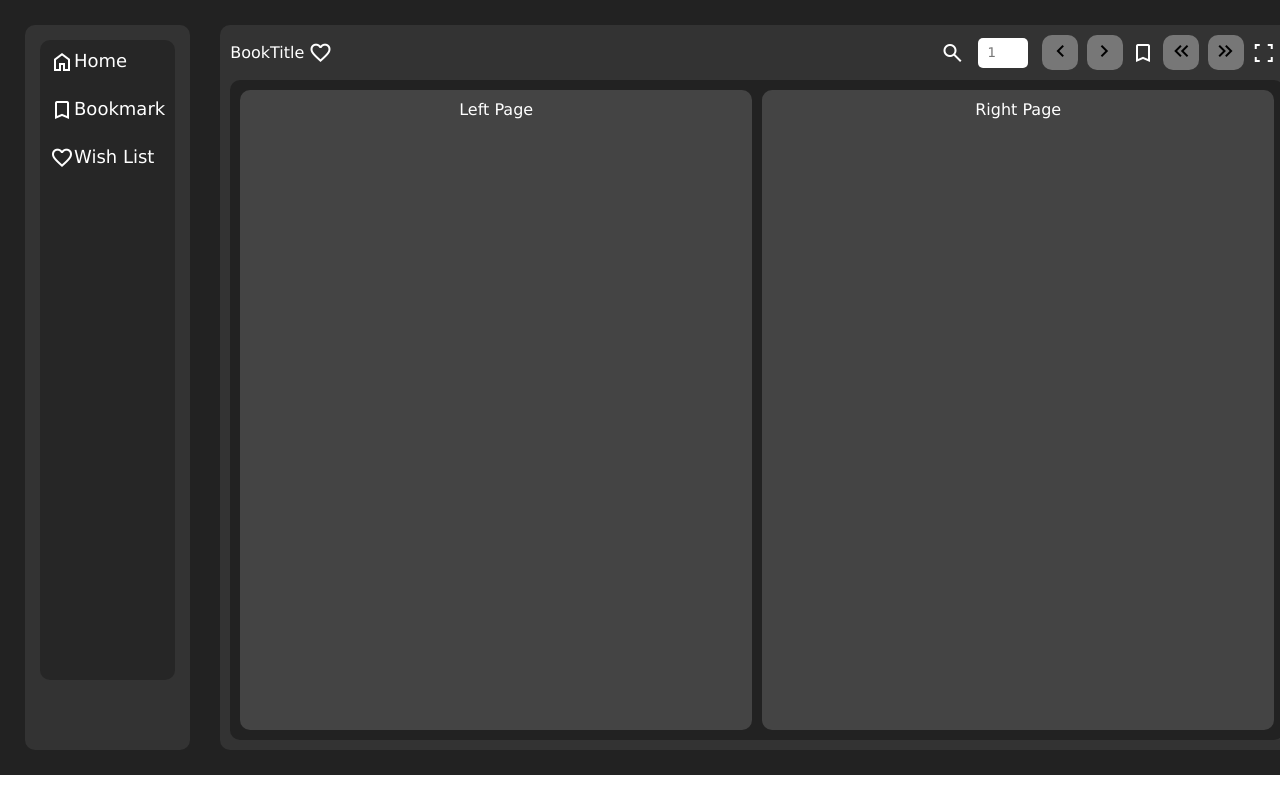
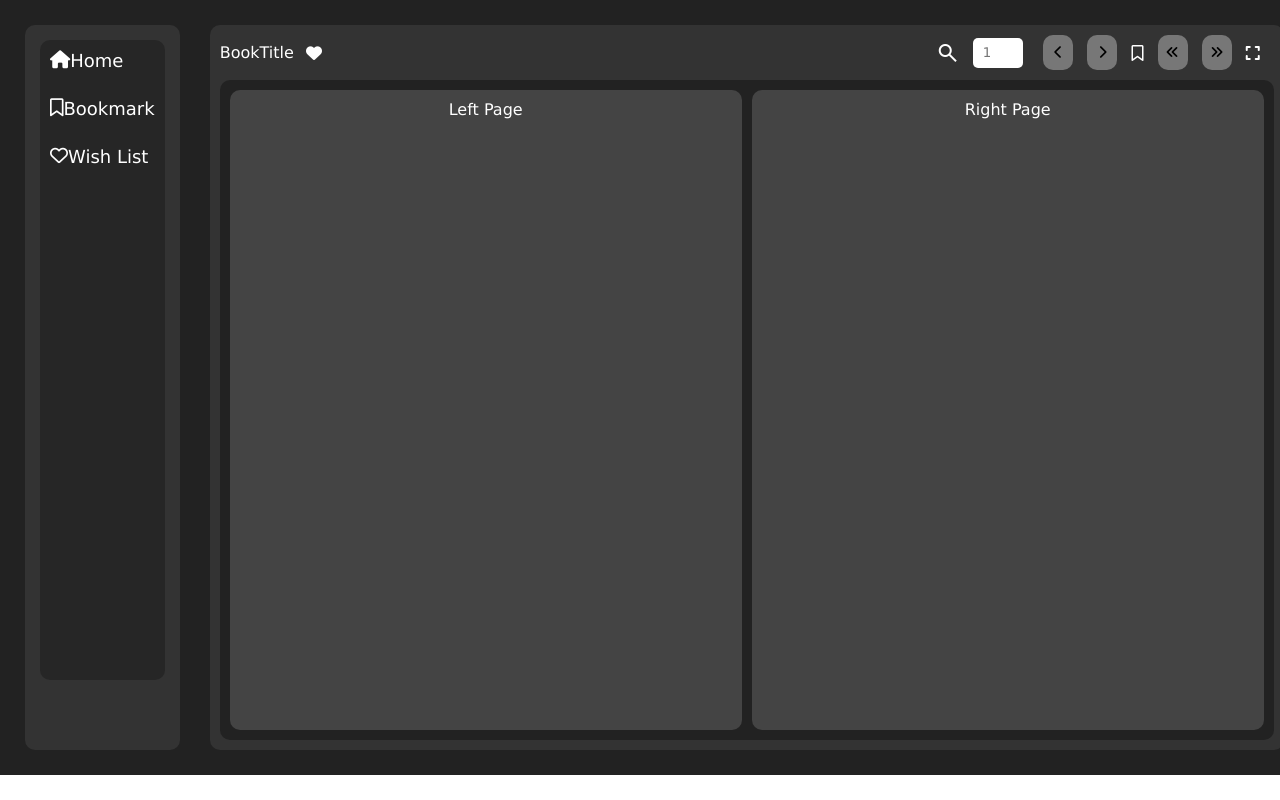
Before and after one commit to LinThitHtwe/BookLibraryReactFrontEndOnly, a React (Vite) app: page /read in a window 1280 px wide. Built offline with nearby package versions, Linux system fonts and the light colour scheme.

Commit message:
home data fetch and icon changes

```diff
--- a/index.html
+++ b/index.html
@@ -7,6 +7,11 @@
       rel="stylesheet"
       href="https://fonts.googleapis.com/css2?family=Material+Symbols+Outlined:opsz,wght,FILL,GRAD@24,400,0,0"
     />
+    <link
+      rel="stylesheet"
+      href="https://cdnjs.cloudflare.com/ajax/libs/font-awesome/6.4.2/css/all.min.css"
+    />
+
     <title>Book Library</title>
   </head>
   <body>
--- a/src/App.jsx
+++ b/src/App.jsx
@@ -5,9 +5,10 @@ import BookRead from "./pages/BookRead";
 import Login from "./pages/Login";
 import axios from "axios";
 
-axios.defaults.baseURL = "http://localhost:8000/";
-axios.defaults.withCredentials = true;
-
+axios.defaults.baseURL = "http://localhost:8080/";
+// axios.defaults.withCredentials = true;
+axios.defaults.headers.common["Cookie"] =
+  "j%3A%7B%22id%22%3A1%2C%22username%22%3A%22John%22%2C%22password%22%3A%22password%22%7D";
 function App() {
   return (
     <>
--- a/src/components/BookCard.jsx
+++ b/src/components/BookCard.jsx
@@ -1,16 +1,25 @@
 import React from "react";
+import useBooksFetch from "../hooks/useBooksFetch";
 
-const BookCard = () => {
+const BookCard = ({ fetchUrl }) => {
+  console.log("hihi");
+  const { data: bookData, isPending, error } = useBooksFetch(fetchUrl);
+
   return (
-    <div className="book-card">
-      <img
-        src="https://marketplace.canva.com/EAFersXpW3g/1/0/1003w/canva-blue-and-white-modern-business-book-cover-cfxNJXYre8I.jpg"
-        alt="Book Image"
-      />
-      <span>Title</span>
-      <span>Author</span>
-      <span>Catagories</span>
-    </div>
+    <>
+      {bookData &&
+        bookData.slice(1, 4).map((bd) => (
+          <div className="book-card" key={bd.book.id}>
+            <img
+              src="https://marketplace.canva.com/EAFersXpW3g/1/0/1003w/canva-blue-and-white-modern-business-book-cover-cfxNJXYre8I.jpg"
+              alt="Book Image"
+            />
+            <span>{bd.book.title}</span>
+            <span>{bd.author.name}</span>
+            <span>Categories</span>
+          </div>
+        ))}
+    </>
   );
 };
 
--- a/src/components/CardContainer.jsx
+++ b/src/components/CardContainer.jsx
@@ -1,9 +1,14 @@
-import React, { useState } from "react";
+import React, { useEffect, useState } from "react";
+import BookCard from "./BookCard";
+
+const showAllBookUrl = "api/v1/booksList";
 
 const CardContainer = () => {
-  const [bookData, setBookData] = useState(null);
-
-  return <div className="card-container"></div>;
+  return (
+    <div className="card-container">
+      <BookCard fetchUrl={showAllBookUrl} />
+    </div>
+  );
 };
 
 export default CardContainer;
--- a/src/components/LeftSidebar.jsx
+++ b/src/components/LeftSidebar.jsx
@@ -25,19 +25,18 @@ const LeftSidebar = () => {
     <div className="left-sidebar">
       <ul className="sidebar-content">
         <li className="sidebar-dropdown">
-          <span className="material-symbols-outlined">home</span>
+          <i class="fa-solid fa-house"></i>
           <a href="#">Home</a>
         </li>
         <li>
           <a className="sidebar-dropdown" onClick={bookmarkToggleClick}>
-            <span className="material-symbols-outlined">bookmark</span> Bookmark
+            <i class="fa-regular fa-bookmark"></i> Bookmark
           </a>
         </li>
         <li>{isBookmarkToggleOn && <BookmarksList />}</li>
         <li>
           <a className="sidebar-dropdown" onClick={wishToggleClick}>
-            <span className="material-symbols-outlined">favorite</span> Wish
-            List
+            <i class="fa-regular fa-heart"></i> Wish List
           </a>
         </li>
         <li>{isWishListToggleOn && <WishList />}</li>
--- a/src/components/SearchContainer.jsx
+++ b/src/components/SearchContainer.jsx
@@ -7,7 +7,7 @@ const SearchContainer = () => {
         <span class="material-symbols-outlined">search</span>
       </div>
 
-      <span className="material-symbols-outlined">dark_mode</span>
+      <i class="fa-solid fa-circle-half-stroke"></i>
     </div>
   );
 };
--- /dev/null
+++ b/src/hooks/useBooksFetch.jsx
@@ -0,0 +1,43 @@
+import axios from "axios";
+import { useEffect, useState } from "react";
+
+const useBooksFetch = (fetchURL) => {
+  console.log("fetch");
+  const [data, setData] = useState(null);
+  const [isPending, setIsPending] = useState(true);
+  const [error, setError] = useState(null);
+
+  useEffect(() => {
+    const fetchData = () => {
+      axios
+        .get("/api/v1/booksList")
+        .then((res) => {
+          if (!res.status === 200) {
+            throw new Error("Network response was not ok");
+          }
+          return res.data;
+        })
+        .then((data) => {
+          setData(data);
+          setError(null);
+          setIsPending(false);
+        })
+        .catch((err) => {
+          setError(err.message);
+          setIsPending(false);
+        });
+    };
+
+    fetchData();
+  }, [fetchURL]);
+
+  console.log("My data---" + data);
+
+  return {
+    data,
+    isPending,
+    error,
+  };
+};
+
+export default useBooksFetch;
--- a/src/index.css
+++ b/src/index.css
@@ -118,6 +118,7 @@
   background-color: #777;
   color: #000;
   height: 35px;
+  width: 30px;
 }
 
 .page-search {
@@ -132,14 +133,6 @@
   border-radius: 5px;
   padding: 10px;
 }
-
-/* .material-symbols-outlined.fill {
-  font-size: 24px; Adjust the size as needed */
-/* Fill color for the inside */
-/* color: transparent; Make the text transparent */
-/*
-  text-align: center;
-} */
 
 .book-page {
   display: flex;
--- a/src/pages/BookRead.jsx
+++ b/src/pages/BookRead.jsx
@@ -6,7 +6,7 @@ const BookRead = () => {
       <div className="book-read-navbar">
         <div className="title-container">
           <span>BookTitle</span>
-          <span className="material-symbols-outlined fill">favorite</span>
+          <i class="fa-solid fa-heart"></i>
         </div>
         <div className="page-function-container">
           <div className="page-search">
@@ -14,23 +14,19 @@ const BookRead = () => {
             <input type="text" placeholder="1" />
           </div>
           <button>
-            <span class="material-symbols-outlined">chevron_left</span>
+            <i class="fa-solid fa-chevron-left"></i>
           </button>
           <button>
-            <span class="material-symbols-outlined">navigate_next</span>
+            <i class="fa-solid fa-chevron-right"></i>
           </button>
-          <span class="material-symbols-outlined">bookmark</span>
+          <i class="fa-regular fa-bookmark"></i>
           <button>
-            <span class="material-symbols-outlined">
-              keyboard_double_arrow_left
-            </span>
+            <i class="fa-solid fa-angles-left"></i>
           </button>
           <button>
-            <span class="material-symbols-outlined">
-              keyboard_double_arrow_right
-            </span>
+            <i class="fa-solid fa-angles-right"></i>
           </button>
-          <span class="material-symbols-outlined">fullscreen</span>
+          <i class="fa-solid fa-expand"></i>
         </div>
       </div>
       <div className="book-page">
```
